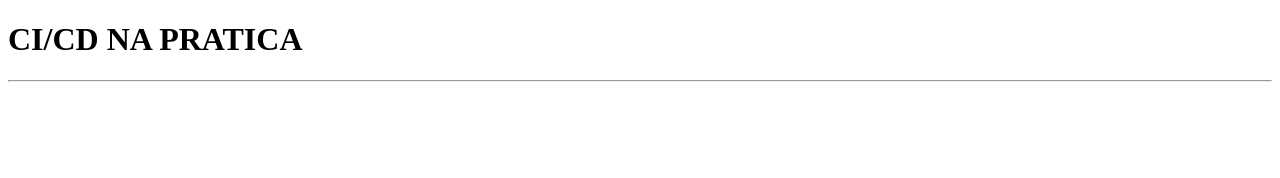
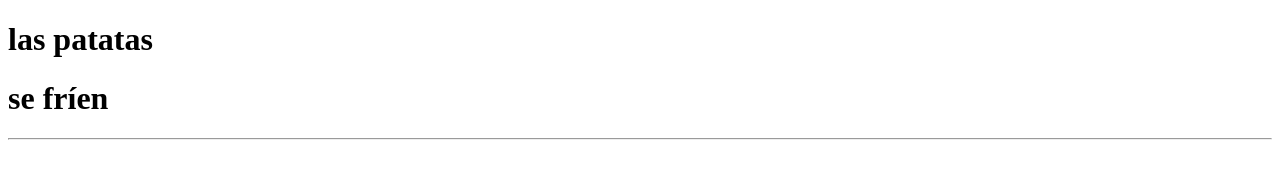
Before and after one commit to JohannCroce/IntegracaoEntrega, a plain HTML site: page index.html in a window 1280 px wide. Drawn offline with Linux system fonts and the light colour scheme.

Commit message:
segundo commit

```diff
--- a/index.html
+++ b/index.html
@@ -4,10 +4,11 @@
         <meta charset="UTF-8">
         <meta http-equiv="X-UA-Compatible" content="IE=edge">
         <meta name="viewport" content="width=device-width, initial-scale=1.0">
-        <title>Integracao/Entrega Continua</title>
+        <title>ayuda-me estoy preso en tu ordenador</title>
     </head>
     <body>
-        <h1>CI/CD NA PRATICA</h1>
+        <h1>las patatas</h1>
+        <h1>se fríen</h1>
         <hr>
     </body>
 </html>
```
